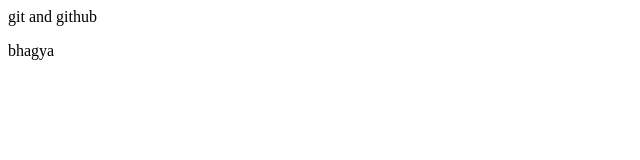
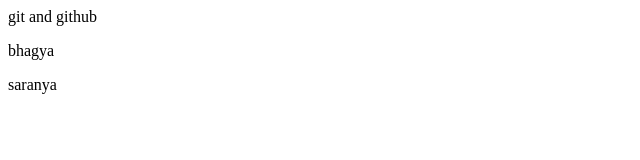
Before and after one commit to Bhagyasri160/Bhagya-sri, a plain HTML site: page INDEX.html in a window 1280 px wide. Shown: the full height of the page, 0-640 px from the left. Drawn offline with Linux system fonts and the light colour scheme.

Commit message:
Update INDEX.html

```diff
--- a/INDEX.html
+++ b/INDEX.html
@@ -2,5 +2,6 @@
   <body>
     <p>git and  github</p>
     <p> bhagya</p>
+    <p>saranya</p>
   </body>
 </html>
```
